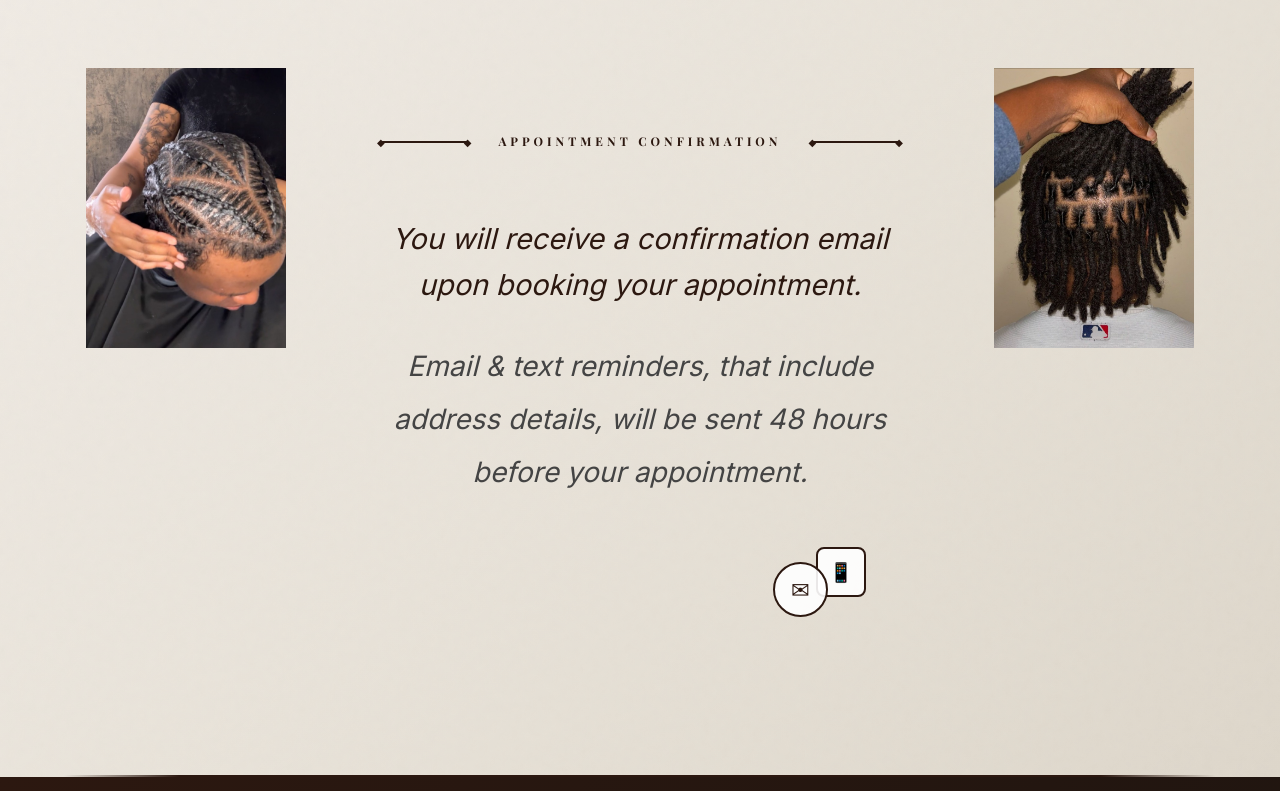
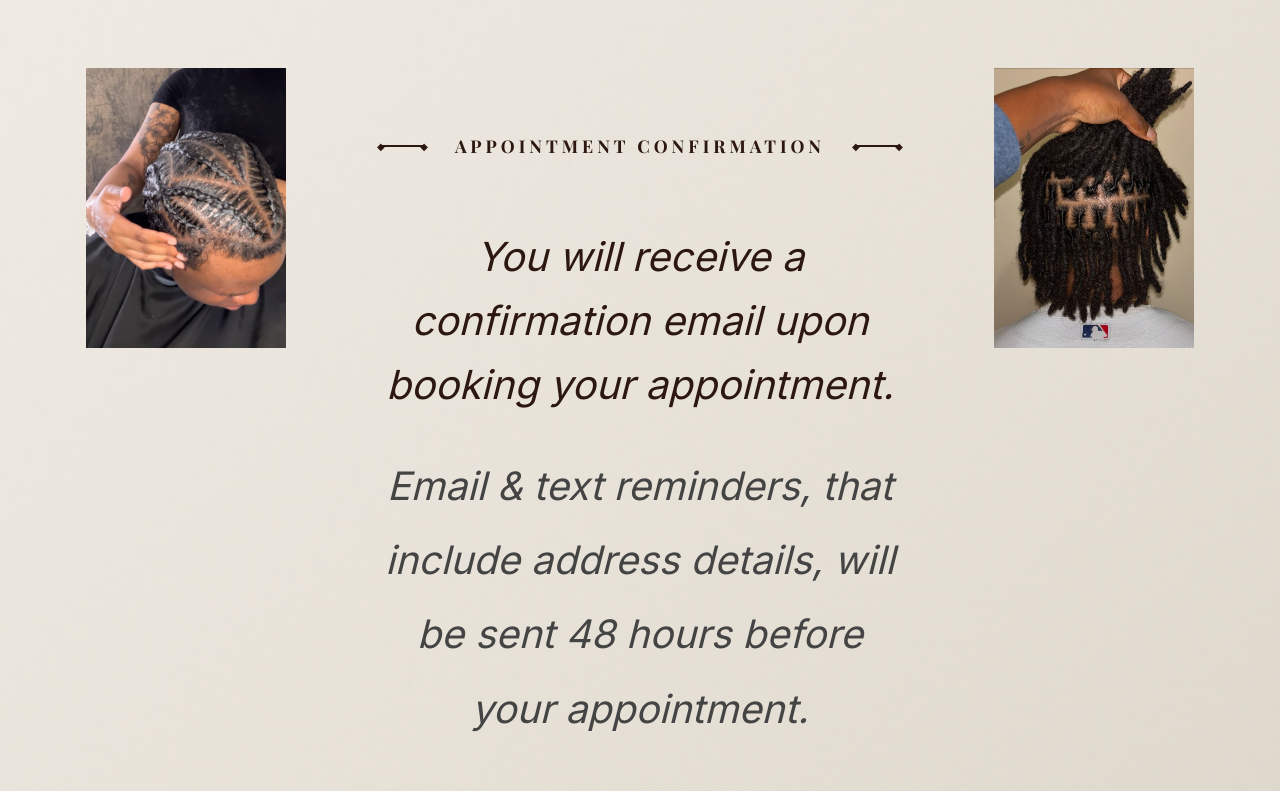
Before and after one commit to TOSINIRL/IRLMEDIA, a website: page index.html in a window 1280 px wide. Shown: the part 5600-6391 px from the top of the page. Drawn offline with nearby package versions, Linux system fonts and the light colour scheme.

Commit message:
Increase confirmation text size by another 40%

```diff
--- a/style.css
+++ b/style.css
@@ -993,7 +993,7 @@ button {
 
 .confirmation-header h2 {
     font-family: var(--font-heading);
-    font-size: clamp(0.5rem, 1.2vw, 0.75rem);
+    font-size: clamp(0.7rem, 1.7vw, 1.1rem);
     color: #2c1810;
     letter-spacing: 4px;
     font-weight: 700;
@@ -1007,7 +1007,7 @@ button {
 
 .confirmation-main {
     font-family: var(--font-body);
-    font-size: 1.8rem;
+    font-size: 2.5rem;
     font-style: italic;
     color: #2c1810;
     margin-bottom: var(--spacing-md);
@@ -1016,10 +1016,11 @@ button {
 
 .confirmation-reminder {
     font-family: var(--font-body);
-    font-size: 1.75rem;
+    font-size: 2.45rem;
     font-style: italic;
     color: #444;
     line-height: 1.9;
+
 }
 
 /* Icons positioned in the lower right area like in the design */
```
